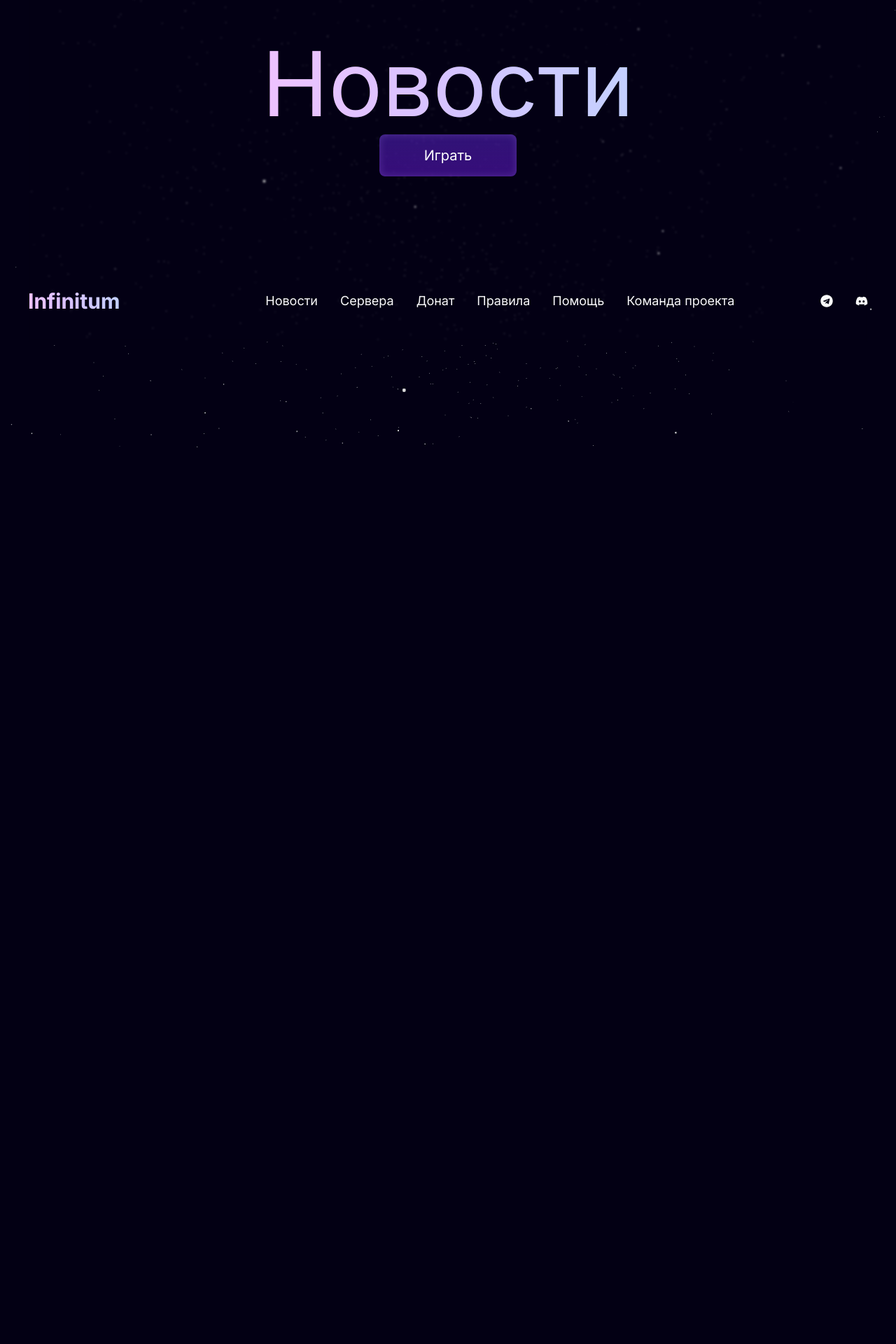
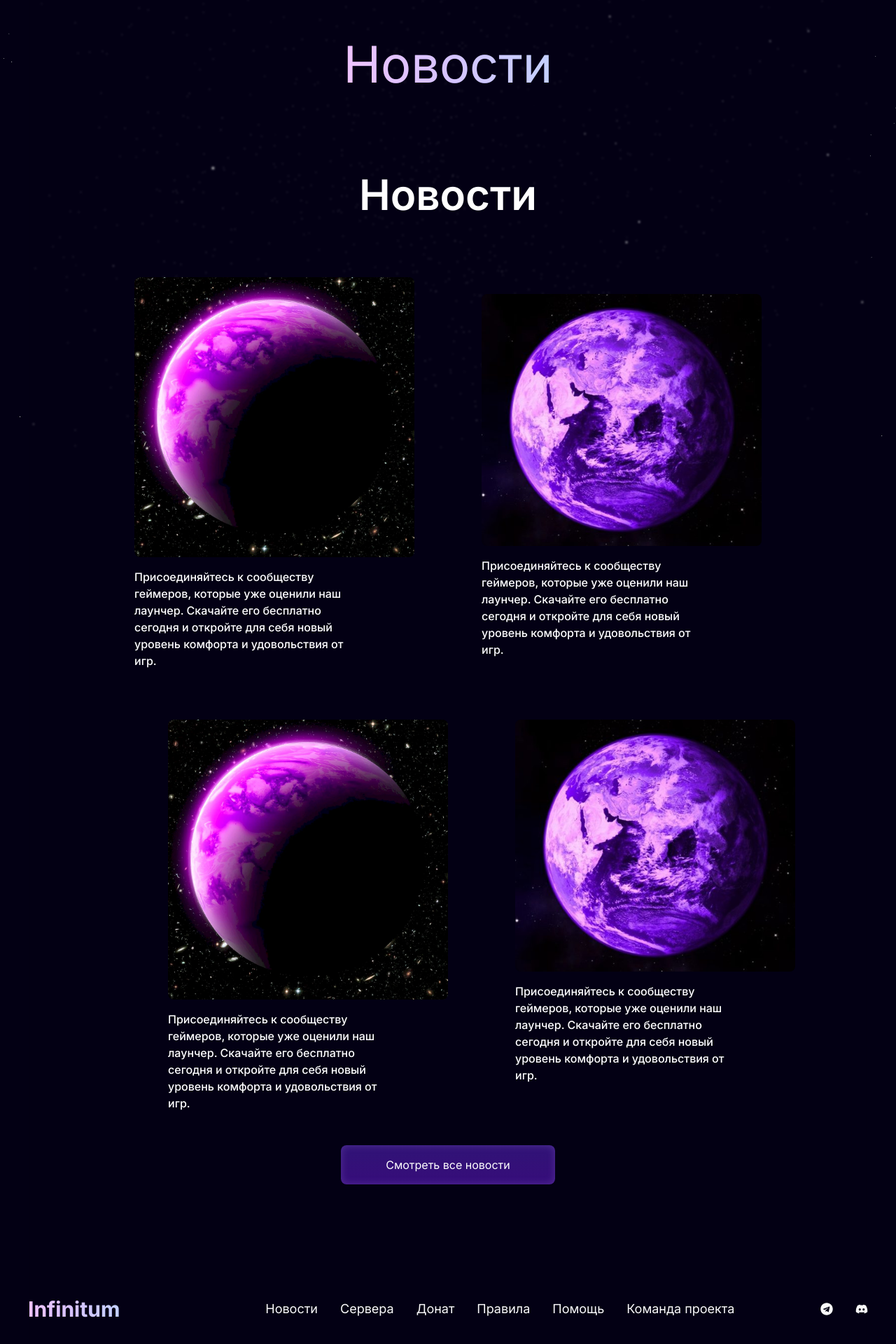
Before and after one commit to amazonooo/InfinitumWebsite, a Next.js app: page /news in a window 1280 px wide. Shown: the part 160-2080 px from the top of the page at 70% size. Before the commit the page ends 800 px from the top, so only its background shows below. Built offline with nearby package versions, Linux system fonts and the light colour scheme; a web font is replaced by a local one.

Commit message:
news page content

```diff
--- a/src/app/globals.css
+++ b/src/app/globals.css
@@ -69,8 +69,8 @@ html {
 .button-primary:hover {
   background: linear-gradient(180deg,
       rgba(60, 8, 126, 0) 0%,
-      rgba(60, 8, 126, 0.84) 100%),
-    rgba(113, 47, 255, 0.66);
+      rgba(146, 84, 226, 0.84) 100%),
+      #8951ff;
   box-shadow: inset 0 0 12px #a78ad670;
 }
 
--- a/src/app/news/components/NewsHeroContent.tsx
+++ b/src/app/news/components/NewsHeroContent.tsx
@@ -1,6 +1,6 @@
 import { FC } from 'react'
 import { motion } from 'framer-motion'
-import { slideInFromLeft, slideInFromTop } from '@/utils/motion'
+import { slideInFromRight } from '@/utils/motion'
 
 const NewsHeroContent: FC = () => {
   return (
@@ -11,18 +11,12 @@ const NewsHeroContent: FC = () => {
 		>
 			<div className='flex flex-col w-full h-full justify-center items-center m-auto text-start'>
 				<motion.div
-					variants={slideInFromTop}
+					variants={slideInFromRight(0.3)}
 					className='Welcome-box py-2 px-[7px]'
 				>
-					<h1 className='Welcome-text text-9xl'>Новости</h1>
+					<h1 className='Welcome-text text-7xl'>Новости</h1>
 				</motion.div>
 
-				<motion.a
-					variants={slideInFromLeft(0.8)}
-					className='py-4 px-16 text-xl text-center rounded-lg cursor-pointer max-w-[200px] button-primary'
-				>
-					Играть
-				</motion.a>
 			</div>
 		</motion.div>
 	)
--- a/src/app/news/page.tsx
+++ b/src/app/news/page.tsx
@@ -1,6 +1,9 @@
+'use client'
+
 import Footer from '@/components/layout/Footer'
 import Hero from '@/components/ui/hero/Hero'
 import NewsHero from './components/NewsHero'
+import News from '@/components/ui/main-info/news/News'
 
 export default function NewsPage() {
   return (
@@ -14,6 +17,7 @@ export default function NewsPage() {
 			>
 				{/* <Hero /> */}
 				<NewsHero />
+				<News />
 				<Footer />
 			</div>
 		</div>
--- a/src/components/layout/Footer.tsx
+++ b/src/components/layout/Footer.tsx
@@ -1,13 +1,21 @@
+'use client'
+
 import { FC } from 'react'
 import FooterNav from '../ui/footer/FooterNav'
+import { motion } from 'framer-motion'
+import { slideInFromRight } from '@/utils/motion'
 
 const Footer: FC = () => {
   return (
-		<footer
+		<motion.footer
 			className='max-w-7xl w-full px-5 sm:px-10 xl:px-0 mx-auto overflow-x-clip pt-12 pb-10'
+			initial='hidden'
+			animate='visible'
 		>
-			<FooterNav />
-		</footer>
+			<motion.div variants={slideInFromRight(0.8)}>
+				<FooterNav />
+			</motion.div>
+		</motion.footer>
 	)
 }
 
--- a/src/components/ui/footer/FooterNav.tsx
+++ b/src/components/ui/footer/FooterNav.tsx
@@ -2,7 +2,7 @@
 
 import Link from 'next/link'
 import { FC } from 'react'
-import { FaDiscord, FaTelegram, FaTwitter } from 'react-icons/fa'
+import { FaDiscord, FaTelegram } from 'react-icons/fa'
 
 const FooterNav: FC = () => {
 	return (
--- a/src/components/ui/header/FloatingNav.tsx
+++ b/src/components/ui/header/FloatingNav.tsx
@@ -40,7 +40,7 @@ export const FloatingNav = ({
 		if (typeof current === 'number') {
 			let direction = current! - scrollYProgress.getPrevious()!
 
-			if (scrollYProgress.get() < 0.2) {
+			if (scrollYProgress.get() < 0.1) {
 				// also set true for the initial state
 				setVisible(true)
 			} else {
--- a/src/components/ui/header/More.tsx
+++ b/src/components/ui/header/More.tsx
@@ -7,9 +7,9 @@ import { motion } from 'framer-motion'
 const More: FC = () => {
   return (
 		<motion.div
-			className='rounded-lg border-white/[0.2] shadow-[0px_2px_3px_-1px_rgba(0,0,0,0.1),0px_1px_0px_0px_rgba(25,28,33,0.02),0px_0px_0px_1px_rgba(25,28,33,0.08)] bg-[#161616]'
+			className='rounded-lg border border-white/[0.2] shadow-[0px_2px_3px_-1px_rgba(0,0,0,0.1),0px_1px_0px_0px_rgba(25,28,33,0.02),0px_0px_0px_1px_rgba(25,28,33,0.08)] bg-[#161616]'
 			style={{
-				backdropFilter: 'blur(0px) saturate(180%)',
+				backdropFilter: 'blur(16px) saturate(180%)',
 				backgroundColor: 'rgba(17, 25, 40, 0.75)',
 				borderRadius: '12px',
 				border: '1px solid rgba(255, 255, 255, 0.125)',
@@ -20,19 +20,44 @@ const More: FC = () => {
 		>
 			<ul className='flex flex-col gap-y-4 p-4'>
 				<li className='w-full h-full text-[14px]'>
-					<Link className='relative dark:text-neutral-50 transition-colors duration-300 items-center  flex space-x-1 text-neutral-600 dark:hover:text-neutral-400 hover:text-neutral-700' href={'/'}>Помощь</Link>
+					<Link
+						className='relative dark:text-neutral-50 transition-colors duration-300 items-center  flex space-x-1 text-neutral-600 dark:hover:text-neutral-400 hover:text-neutral-700'
+						href={'/'}
+					>
+						Помощь
+					</Link>
 				</li>
 				<li className='w-full h-full text-[14px]'>
-					<Link className='relative dark:text-neutral-50 transition-colors duration-300 items-center  flex space-x-1 text-neutral-600 dark:hover:text-neutral-400 hover:text-neutral-700' href={'/'}>Команда проекта</Link>
+					<Link
+						className='relative dark:text-neutral-50 transition-colors duration-300 items-center  flex space-x-1 text-neutral-600 dark:hover:text-neutral-400 hover:text-neutral-700'
+						href={'/'}
+					>
+						Команда проекта
+					</Link>
 				</li>
 				<li className='w-full h-full text-[14px]'>
-					<Link className='relative dark:text-neutral-50 transition-colors duration-300 items-center  flex space-x-1 text-neutral-600 dark:hover:text-neutral-400 hover:text-neutral-700' href={'/'}>Банлист</Link>
+					<Link
+						className='relative dark:text-neutral-50 transition-colors duration-300 items-center  flex space-x-1 text-neutral-600 dark:hover:text-neutral-400 hover:text-neutral-700'
+						href={'/'}
+					>
+						Банлист
+					</Link>
 				</li>
 				<li className='w-full h-full text-[14px]'>
-					<Link className='relative dark:text-neutral-50 transition-colors duration-300 items-center  flex space-x-1 text-neutral-600 dark:hover:text-neutral-400 hover:text-neutral-700' href={'/'}>Бонусы</Link>
+					<Link
+						className='relative dark:text-neutral-50 transition-colors duration-300 items-center  flex space-x-1 text-neutral-600 dark:hover:text-neutral-400 hover:text-neutral-700'
+						href={'/'}
+					>
+						Бонусы
+					</Link>
 				</li>
 				<li className='w-full h-full text-[14px]'>
-					<Link className='relative dark:text-neutral-50 transition-colors duration-300 items-center  flex space-x-1 text-neutral-600 dark:hover:text-neutral-400 hover:text-neutral-700' href={'/'}>Контакты</Link>
+					<Link
+						className='relative dark:text-neutral-50 transition-colors duration-300 items-center  flex space-x-1 text-neutral-600 dark:hover:text-neutral-400 hover:text-neutral-700'
+						href={'/'}
+					>
+						Контакты
+					</Link>
 				</li>
 			</ul>
 		</motion.div>
--- a/src/components/ui/hero/HeroContent.tsx
+++ b/src/components/ui/hero/HeroContent.tsx
@@ -28,7 +28,7 @@ const HeroContent: FC = () => {
 				</motion.p>
 
 				<motion.a
-					variants={slideInFromLeft(0.8)}
+					variants={slideInFromLeft(0.7)}
 					className='py-4 px-16 text-xl text-center rounded-lg cursor-pointer max-w-[200px] button-primary'
 				>
 					Играть
--- a/src/components/ui/main-info/MainInfo.tsx
+++ b/src/components/ui/main-info/MainInfo.tsx
@@ -3,20 +3,24 @@
 import { FC } from 'react'
 import Online from './online/Online'
 import News from './news/News'
+import { motion } from 'framer-motion'
+import { slideInFromLeft, slideInFromRight } from '@/utils/motion'
 
 const MainInfo: FC = () => {
   return (
-		<section
+		<motion.section
 			id='news'
 			className='grid grid-cols-4 relative'
+			initial='hidden'
+			animate='visible'
 		>
-			<div className='col-span-3'>
+			<motion.div variants={slideInFromLeft(0.8)} className='col-span-3'>
 				<News />
-			</div>
-			<aside className='col-span-1' aria-label='sidebar'>
+			</motion.div>
+			<motion.div variants={slideInFromRight(0.8)} className='col-span-1' aria-label='sidebar'>
 				<Online />
-			</aside>
-		</section>
+			</motion.div>
+		</motion.section>
 	)
 }
 
--- a/src/components/ui/main-info/news/News.tsx
+++ b/src/components/ui/main-info/news/News.tsx
@@ -16,7 +16,7 @@ const News: FC = () => {
 			<div className='flex flex-wrap items-center justify-center space-x-24 space-y-12 mt-16'>
 				<Card />
 			</div>
-			<Link href={'/news'} onClick={handleClick} className='bg-[#8951ff] px-16 py-4 rounded-lg mt-12'>
+			<Link href={'/news'} onClick={handleClick} className='button-primary px-16 py-4 rounded-lg mt-12'>
 				Смотреть все новости
 			</Link>
 		</div>
```
